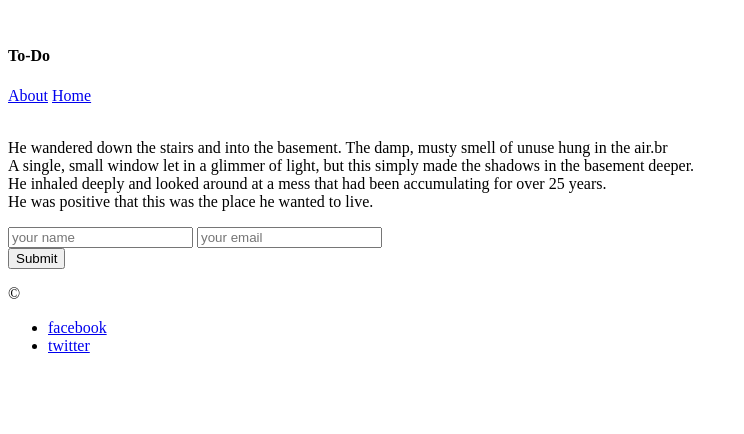
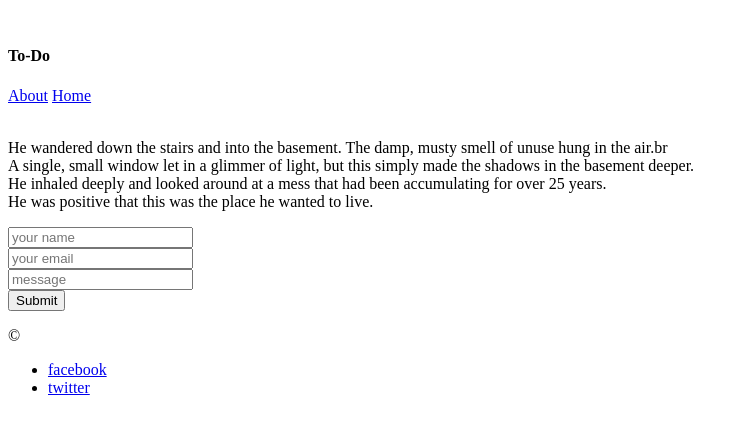
Before and after one commit to suhibabbas/todo-project, a plain HTML site: page about/about.html in a window 1280 px wide. Shown: the whole page, without its empty margins (0-744 px from the left). Drawn offline with Linux system fonts and the light colour scheme.

Commit message:
add message and fix the file structure

```diff
--- a/about.html
+++ b/about/about.html
@@ -28,8 +28,9 @@
 
         </section>
         <section>
-            <input type="text" id="name" name="name" placeholder="your name">
+            <input type="text" id="name" name="name" placeholder="your name"><br>
             <input type="text" id="email" name="email" placeholder="your email"><br>
+            <input type="text" id="email" name="message" placeholder="message"><br>
             <input type="submit" value="Submit">
 
         </section>
```
Also changed, not shown: index/index.html (renamed from index.html), readme/assets/wireframe.png (renamed from wireframe.png), 2 other files.
